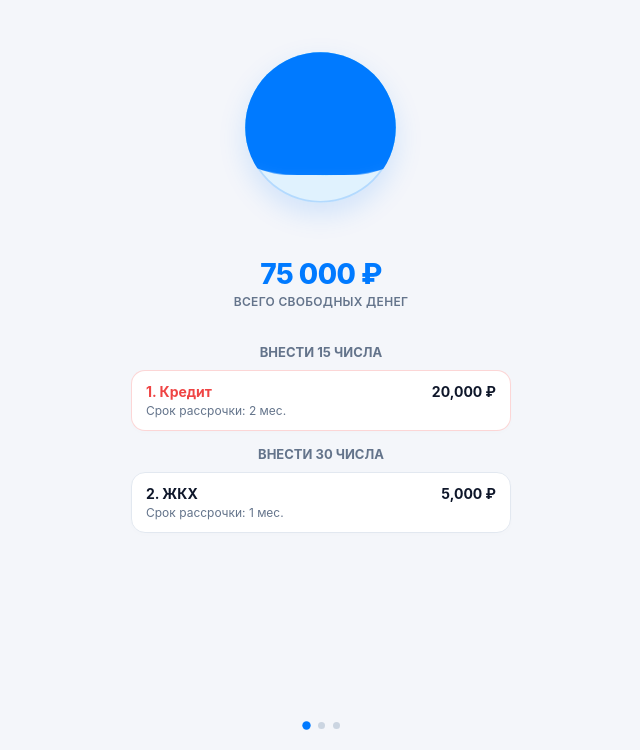
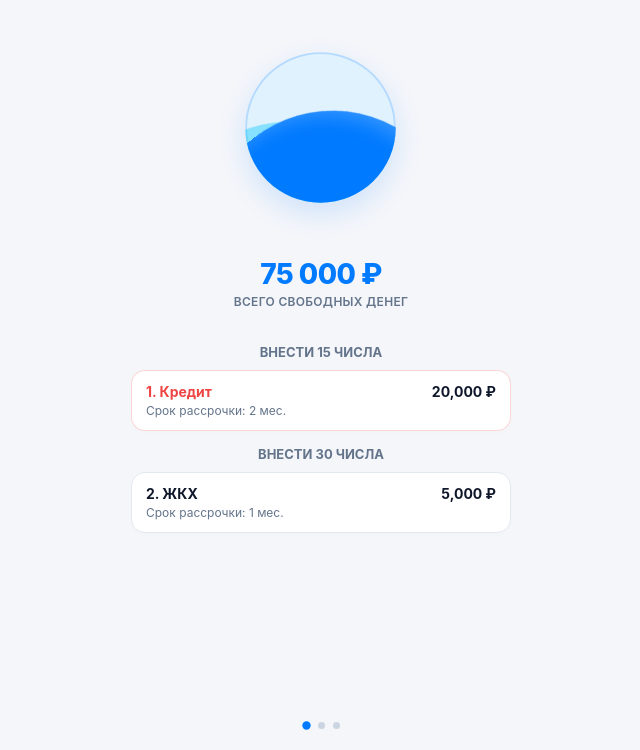
Before and after one commit to davgmore-cloud/splitup, a plain HTML site: page index.html in a window 1280 px wide. Shown: the part 50-800 px from the top of the page, without its empty margins (319-959 px from the left). Drawn offline with Linux system fonts and the light colour scheme.

Commit message:
Update index.html

```diff
--- a/index.html
+++ b/index.html
@@ -38,10 +38,33 @@
             transition: transform 0.5s cubic-bezier(0.175, 0.885, 0.32, 1.275);
         }
 
-        .liquid-water { position: absolute; bottom: 0; left: 0; width: 100%; height: 100%; background: transparent; transition: height 0.75s ease-out; z-index: 10; }
-        .wave-back, .wave-front { position: absolute; width: 320px; height: 320px; bottom: 30px; left: 50%; border-radius: 42%; transform-origin: 50% 48%; }
-        .wave-back { background: rgba(0, 199, 255, 0.4); animation: ChurnBack 8s linear infinite; z-index: 11; }
-        .wave-front { background: #007aff; box-shadow: inset 0 10px 20px rgba(255,255,255,0.2); animation: ChurnFront 5s linear infinite; z-index: 12; }
+        /* ПЕРЕВЕРНУТЫЙ ОКЕАН: ЗАКРЕПЛЕН НАВЕРХУ, ЖИДКОСТЬ УХОДИТ СВЕРХУ ВНИЗ */
+        .liquid-water {
+            position: absolute; top: 0; left: 0; width: 100%; height: 100%;
+            background: transparent; transition: height 0.75s ease-out; z-index: 10;
+        }
+
+        /* УЛЬТРА-ПЛАВНЫЕ МЕДЛЕННЫЕ ВОЛНЫ С ИЗМЕНЕННЫМИ КООРДИНАТАМИ */
+        .wave-back, .wave-front {
+            position: absolute; width: 340px; height: 340px;
+            top: 75%; left: 50%; border-radius: 41%;
+            transform-origin: 50% 47%;
+        }
+
+        /* Задняя волна — замедлена до 18 секунд (очень ленивая) */
+        .wave-back {
+            background: rgba(0, 199, 255, 0.4);
+            animation: ChurnBack 18s linear infinite;
+            z-index: 11;
+        }
+
+        /* Передняя основная волна — замедлена до 14 секунд */
+        .wave-front {
+            background: #007aff;
+            box-shadow: inset 0 -10px 20px rgba(255,255,255,0.2);
+            animation: ChurnFront 14s linear infinite;
+            z-index: 12;
+        }
 
         @keyframes ChurnBack { 0% { transform: translateX(-50%) rotate(0deg); } 100% { transform: translateX(-50%) rotate(360deg); } }
         @keyframes ChurnFront { 0% { transform: translateX(-50%) rotate(0deg); } 100% { transform: translateX(-50%) rotate(-360deg); } }
@@ -60,7 +83,6 @@
         .form-box { width: 100%; max-width: 380px; background: var(--card-bg); border: 1px solid var(--card-border); border-radius: 16px; padding: 12px; box-sizing: border-box; margin-bottom: 12px; position: relative; z-index: 20; box-shadow: 0 2px 8px rgba(0,0,0,0.02); }
         .form-box h3 { margin: 0 0 10px 0; font-size: 13px; text-transform: uppercase; color: var(--text-main); font-weight: 800; display: flex; justify-content: space-between; align-items: center; }
 
-        /* ИДЕАЛЬНОЕ ВЫРАВНИВАНИЕ: ТЕКСТ ШАПОК СИДИТ СТРОГО ПО ЦЕНТРУ НАД СВОИМИ ПОЛЯМИ И КНОПКАМИ */
         .table-head { display: flex; gap: 8px; margin-bottom: 5px; padding: 0 4px; font-size: 10px; color: var(--text-gray); font-weight: 700; text-transform: uppercase; box-sizing: border-box; width: 100%; }
         .list-item-row { display: flex; gap: 8px; margin-bottom: 6px; width: 100%; align-items: center; box-sizing: border-box; }
 
@@ -135,7 +157,7 @@
                 </div>
                 <button class="btn-action btn-save" onclick="event.stopPropagation(); saveAllData()">Сохранить расчет</button>
             </div>
-            <!-- ЭКРАН 3: ФИКС ШАПОК КОПИЛКИ (ТЕПЕРЬ ВСЁ СТРОГО ПО ЦЕНТРУ) -->
+            <!-- ЭКРАН 3 -->
             <div class="screen">
                 <h1>Умная копилка</h1>
                 <div class="form-box" onclick="event.stopPropagation()">
@@ -158,8 +180,8 @@
     </div>
     <div class="page-dots"><div id="dot-0" class="dot active"></div><div id="dot-1" class="dot"></div><div id="dot-2" class="dot"></div></div>
     <script>
-        // Изменили имя БД на splitup_v18_db для принудительного стирания старого кэша Safari у всех людей
-        let appData = JSON.parse(localStorage.getItem('splitup_v18_db')) || {
+        // Обновили базу до splitup_v19_db для полной очистки старой памяти Safari у всех людей
+        let appData = JSON.parse(localStorage.getItem('splitup_v19_db')) || {
             salaryDate: 15, advanceDate: 30, piggyPercent: 15,
             incomes: [{ name: "Зарплата", sum: 70000, fixed: true }, { name: "Аванс", sum: 30000, fixed: true }],
             expenses: [{ name: "Кредит", sum: 40000, months: 2, source: "sal" }, { name: "ЖКХ", sum: 5000, months: 1, source: "adv" }],
@@ -205,7 +227,7 @@
         }
         function addItem(type) { if (type === 'incomes') appData.incomes.push({ name: '', sum: 0 }); else if (type === 'expenses') appData.expenses.push({ name: '', sum: 0, months: 1, source: 'sal' }); else appData.targets.push({ name: '', pct: 5, source: 'sal' }); renderForms(); }
         function deleteItem(type, i) { appData[type].splice(i, 1); renderForms(); }
-        function saveAllData() { appData.salaryDate = Number(document.getElementById('dateSalary').value) || 15; appData.advanceDate = Number(document.getElementById('dateAdvance').value) || 30; if (appData.targets.length === 0) appData.piggyPercent = Number(document.getElementById('piggyGlobalPercent').value) || 15; localStorage.setItem('splitup_v18_db', JSON.stringify(appData)); calculateBudget(); setPage(0); }
+        function saveAllData() { appData.salaryDate = Number(document.getElementById('dateSalary').value) || 15; appData.advanceDate = Number(document.getElementById('dateAdvance').value) || 30; if (appData.targets.length === 0) appData.piggyPercent = Number(document.getElementById('piggyGlobalPercent').value) || 15; localStorage.setItem('splitup_v19_db', JSON.stringify(appData)); calculateBudget(); setPage(0); }
         function calculateBudget() {
             let salCash = appData.incomes.find(i => i.name === "Зарплата")?.sum || 0;
             let advCash = appData.incomes.find(i => i.name === "Аванс")?.sum || 0;
@@ -249,12 +271,20 @@
 
             let core = document.getElementById('coreCircle'); let waterLayer = document.getElementById('waterLayer');
             let totalGlobalIncome = salTotalIncome + advTotalIncome;
+
             if (totalGlobalIncome > 0) {
                 let lifeRatio = totalFreeMoney / totalGlobalIncome;
                 let scale = 0.65 + (lifeRatio * 0.35); if(core) core.style.transform = 'scale(' + scale + ')';
-                let hPct = lifeRatio * 100; if (totalFreeMoney === 0 && (salExpensesSum + advExpensesSum) > 0) hPct = 5;
+
+                // ИСПРАВЛЕННАЯ МАТЕМАТИКА: Инвертируем заполняемость, чтобы она опускалась СВЕРХУ ВНИЗ
+                // Полный бюджет (100% денег) = 100% высоты синевы. Денег 0% = высота синевы падает на дно
+                let hPct = lifeRatio * 100;
+                if (totalFreeMoney === 0 && (salExpensesSum + advExpensesSum) > 0) hPct = 5;
                 if(waterLayer) waterLayer.style.height = hPct + '%';
-            } else { if(core) core.style.transform = 'scale(0.65)'; if(waterLayer) waterLayer.style.height = '0%'; }
+            } else {
+                if(core) core.style.transform = 'scale(0.65)';
+                if(waterLayer) waterLayer.style.height = '0%';
+            }
 
             let planList = document.getElementById('calendarPlanList'); planList.innerHTML = '';
             planList.innerHTML += '<div class="zone-header">Внести ' + appData.salaryDate + ' числа</div><div class="zone-list">' + (salListHTML || '<div class="plan-card"><div class="row-sub">Трат из зарплаты нет</div></div>') + '</div>';
```
